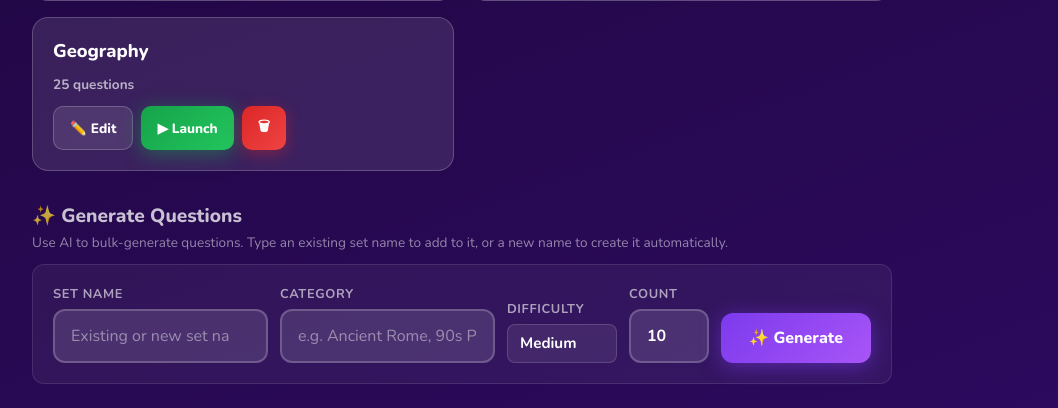
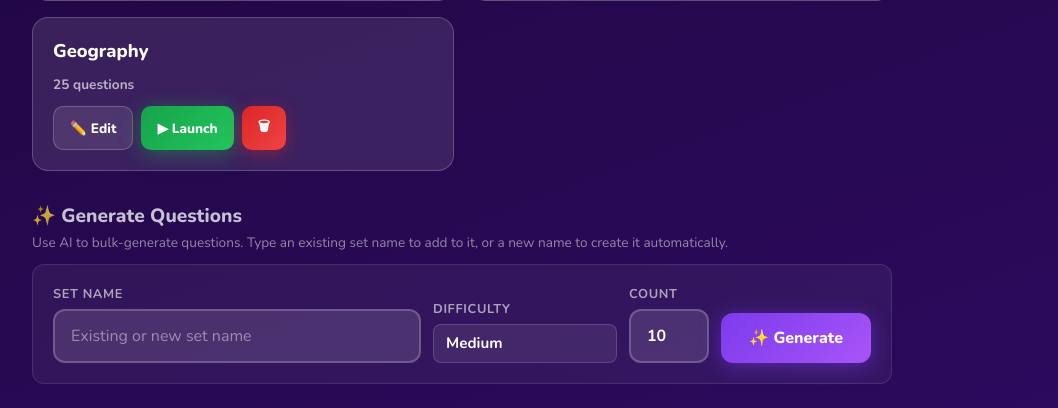
Before and after one commit to jedmond1971/wequiz, a Flask app: page /admin in a window 1280 px wide. Shown: the part 669-1077 px from the top of the page, without its empty margins (178-1236 px from the left). Run offline with Flask 3, Linux system fonts and the light colour scheme; the visitor is signed in with stand-in values (Sample User, id 1).

Commit message:
Remove Category field from AI generator; use Set Name as category
Co-Authored-By: Claude Sonnet 4.6 <noreply@anthropic.com>

```diff
--- a/static/js/admin.js
+++ b/static/js/admin.js
@@ -111,9 +111,6 @@ function bindEvents() {
   // AI generator
   document.getElementById('btn-generate').addEventListener('click', generateQuestions);
   document.getElementById('gen-set-name').addEventListener('keydown', e => {
-    if (e.key === 'Enter') generateQuestions();
-  });
-  document.getElementById('gen-category').addEventListener('keydown', e => {
     if (e.key === 'Enter') generateQuestions();
   });
 
@@ -278,7 +275,6 @@ async function deleteQuestion(qid) {
 
 async function generateQuestions() {
   const setName = document.getElementById('gen-set-name').value.trim();
-  const category = document.getElementById('gen-category').value.trim();
   const difficulty = document.getElementById('gen-difficulty').value;
   const count = parseInt(document.getElementById('gen-count').value) || 10;
   const statusEl = document.getElementById('gen-status');
@@ -286,11 +282,6 @@ async function generateQuestions() {
 
   if (!setName) {
     statusEl.innerHTML = '<div class="error-msg">Please enter a set name.</div>';
-    statusEl.classList.remove('hidden');
-    return;
-  }
-  if (!category) {
-    statusEl.innerHTML = '<div class="error-msg">Please enter a category.</div>';
     statusEl.classList.remove('hidden');
     return;
   }
@@ -317,7 +308,7 @@ async function generateQuestions() {
     const res = await fetch('/admin/generate-questions', {
       method: 'POST',
       headers: { 'Content-Type': 'application/json' },
-      body: JSON.stringify({ set_id: targetSet.id, category, difficulty, count }),
+      body: JSON.stringify({ set_id: targetSet.id, category: setName, difficulty, count }),
     });
     const data = await res.json();
     if (!res.ok) {
--- a/templates/admin.html
+++ b/templates/admin.html
@@ -34,10 +34,6 @@
           <div style="flex:2;min-width:160px;">
             <label style="display:block;font-size:0.8rem;font-weight:700;opacity:0.6;margin-bottom:6px;text-transform:uppercase;letter-spacing:0.05em;">Set Name</label>
             <input type="text" id="gen-set-name" list="gen-set-list" placeholder="Existing or new set name" style="width:100%;box-sizing:border-box;">
-          </div>
-          <div style="flex:2;min-width:160px;">
-            <label style="display:block;font-size:0.8rem;font-weight:700;opacity:0.6;margin-bottom:6px;text-transform:uppercase;letter-spacing:0.05em;">Category</label>
-            <input type="text" id="gen-category" placeholder="e.g. Ancient Rome, 90s Pop Music" style="width:100%;box-sizing:border-box;">
           </div>
           <div style="flex:1;min-width:110px;">
             <label style="display:block;font-size:0.8rem;font-weight:700;opacity:0.6;margin-bottom:6px;text-transform:uppercase;letter-spacing:0.05em;">Difficulty</label>
```
